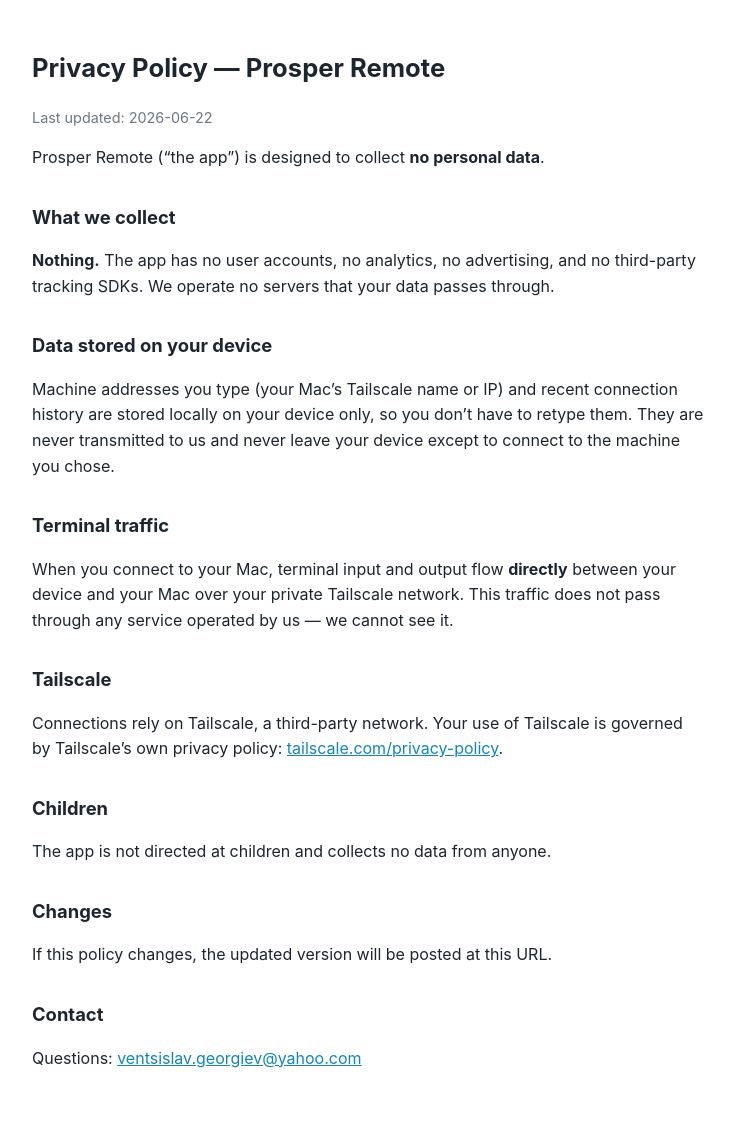
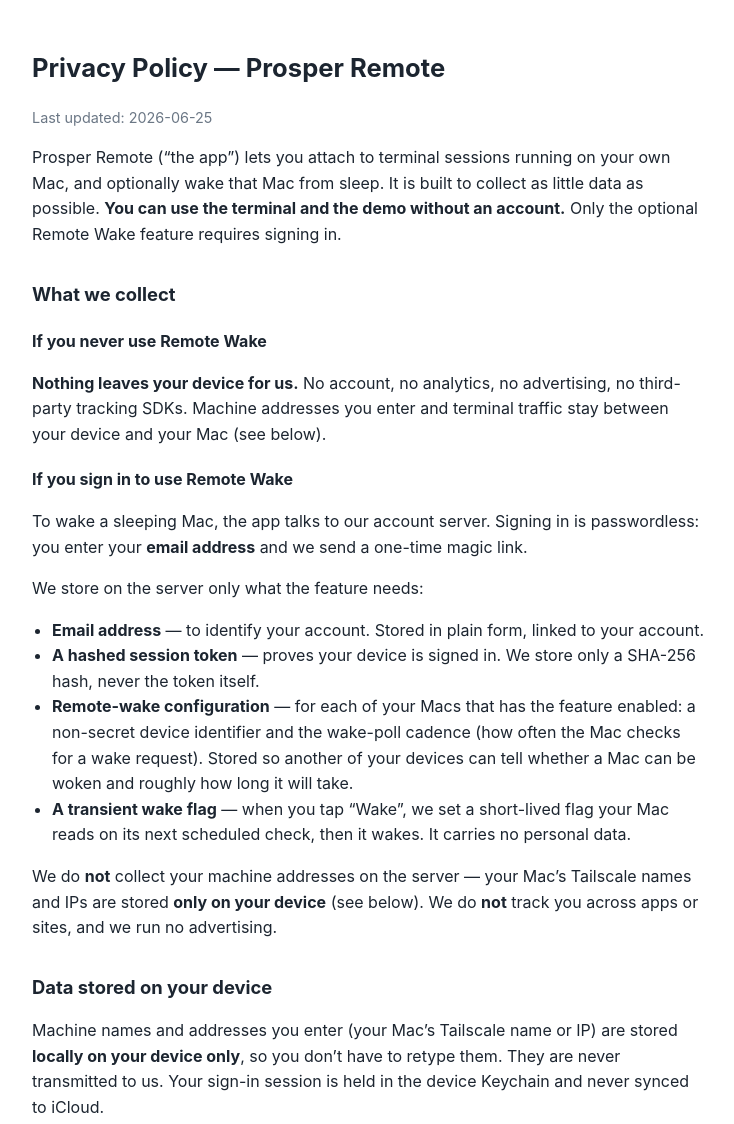
Before and after one commit to ventsislav-georgiev/prosper-ios, a plain HTML site: page index.html in a window 1280 px wide. Shown: the top 1124 px of the page, without its empty margins (272-1006 px from the left). Drawn offline with Linux system fonts and the light colour scheme.

Commit message:
privacy: update for optional Remote Wake sign-in (email + magic link)

```diff
--- a/index.html
+++ b/index.html
@@ -7,38 +7,87 @@
 <style>
   body { font: 16px/1.6 -apple-system, BlinkMacSystemFont, "Segoe UI", Helvetica, Arial, sans-serif;
          max-width: 42rem; margin: 3rem auto; padding: 0 1.25rem; color: #1c2530; }
-  h1 { font-size: 1.6rem; } h2 { font-size: 1.15rem; margin-top: 2rem; }
+  h1 { font-size: 1.6rem; } h2 { font-size: 1.15rem; margin-top: 2rem; } h3 { font-size: 1rem; margin-top: 1.25rem; }
   .meta { color: #6b7785; font-size: .9rem; }
   a { color: #1184c2; }
   code { background: #f0f3f6; padding: .1em .35em; border-radius: 4px; }
+  ul { padding-left: 1.25rem; }
 </style>
 </head>
 <body>
 <h1>Privacy Policy — Prosper Remote</h1>
-<p class="meta">Last updated: 2026-06-22</p>
+<p class="meta">Last updated: 2026-06-25</p>
 
-<p>Prosper Remote (“the app”) is designed to collect <strong>no personal data</strong>.</p>
+<p>Prosper Remote (“the app”) lets you attach to terminal sessions running on your own Mac, and
+optionally wake that Mac from sleep. It is built to collect as little data as possible.
+<strong>You can use the terminal and the demo without an account.</strong> Only the optional Remote
+Wake feature requires signing in.</p>
 
 <h2>What we collect</h2>
-<p><strong>Nothing.</strong> The app has no user accounts, no analytics, no advertising, and no
-third-party tracking SDKs. We operate no servers that your data passes through.</p>
+
+<h3>If you never use Remote Wake</h3>
+<p><strong>Nothing leaves your device for us.</strong> No account, no analytics, no advertising, no
+third-party tracking SDKs. Machine addresses you enter and terminal traffic stay between your device
+and your Mac (see below).</p>
+
+<h3>If you sign in to use Remote Wake</h3>
+<p>To wake a sleeping Mac, the app talks to our account server. Signing in is passwordless: you
+enter your <strong>email address</strong> and we send a one-time magic link.</p>
+<p>We store on the server only what the feature needs:</p>
+<ul>
+  <li><strong>Email address</strong> — to identify your account. Stored in plain form, linked to
+  your account.</li>
+  <li><strong>A hashed session token</strong> — proves your device is signed in. We store only a
+  SHA-256 hash, never the token itself.</li>
+  <li><strong>Remote-wake configuration</strong> — for each of your Macs that has the feature
+  enabled: a non-secret device identifier and the wake-poll cadence (how often the Mac checks for a
+  wake request). Stored so another of your devices can tell whether a Mac can be woken and roughly
+  how long it will take.</li>
+  <li><strong>A transient wake flag</strong> — when you tap “Wake”, we set a short-lived flag your
+  Mac reads on its next scheduled check, then it wakes. It carries no personal data.</li>
+</ul>
+<p>We do <strong>not</strong> collect your machine addresses on the server — your Mac’s Tailscale
+names and IPs are stored <strong>only on your device</strong> (see below). We do <strong>not</strong>
+track you across apps or sites, and we run no advertising.</p>
 
 <h2>Data stored on your device</h2>
-<p>Machine addresses you type (your Mac’s Tailscale name or IP) and recent connection history are
-stored locally on your device only, so you don’t have to retype them. They are never transmitted to
-us and never leave your device except to connect to the machine you chose.</p>
+<p>Machine names and addresses you enter (your Mac’s Tailscale name or IP) are stored
+<strong>locally on your device only</strong>, so you don’t have to retype them. They are never
+transmitted to us. Your sign-in session is held in the device Keychain and never synced to iCloud.</p>
 
 <h2>Terminal traffic</h2>
 <p>When you connect to your Mac, terminal input and output flow <strong>directly</strong> between
 your device and your Mac over your private Tailscale network. This traffic does not pass through any
 service operated by us — we cannot see it.</p>
 
+<h2>How long we keep data</h2>
+<ul>
+  <li><strong>Session tokens (hashed):</strong> up to about 365 days, or until you sign out
+  (sign-out revokes them immediately on the server).</li>
+  <li><strong>Remote-wake configuration:</strong> up to about 1 year after a Mac last updated it,
+  then automatically removed.</li>
+  <li><strong>Transient wake flag:</strong> automatically expires within about 7 days (it is a
+  one-time signal, normally consumed within minutes).</li>
+  <li><strong>Account record after deletion:</strong> when you delete your account we remove your
+  sessions, devices, settings, and wake data. Your <strong>email is retained in a deletion record
+  (tombstone)</strong> so the account cannot be silently re-created or re-used; it is not used for
+  any other purpose.</li>
+</ul>
+<p>If you have ever supported the project (a separate, optional one-time contribution), a supporter
+record may be retained for accounting and to display your supporter status.</p>
+
+<h2>Deleting your account</h2>
+<p>Open <strong>Settings → Delete Account</strong> in the app. This permanently deletes your account
+and remote-wake settings from the server (subject to the email tombstone described above) and signs
+you out on this device. It cannot be undone.</p>
+
 <h2>Tailscale</h2>
 <p>Connections rely on Tailscale, a third-party network. Your use of Tailscale is governed by
 Tailscale’s own privacy policy: <a href="https://tailscale.com/privacy-policy">tailscale.com/privacy-policy</a>.</p>
 
 <h2>Children</h2>
-<p>The app is not directed at children and collects no data from anyone.</p>
+<p>The app is not directed at children and collects no data from anyone beyond what is described
+above.</p>
 
 <h2>Changes</h2>
 <p>If this policy changes, the updated version will be posted at this URL.</p>
```
